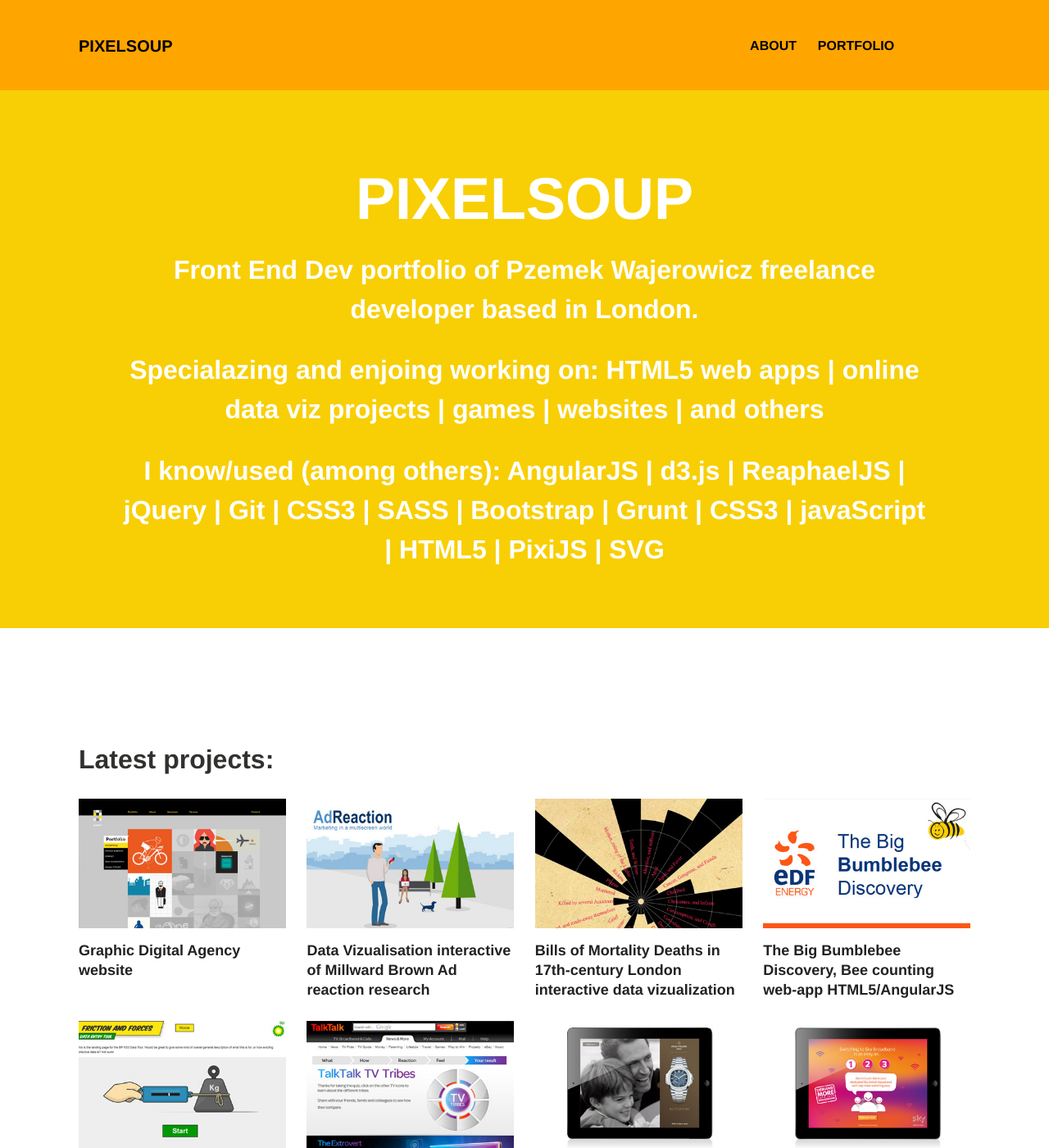
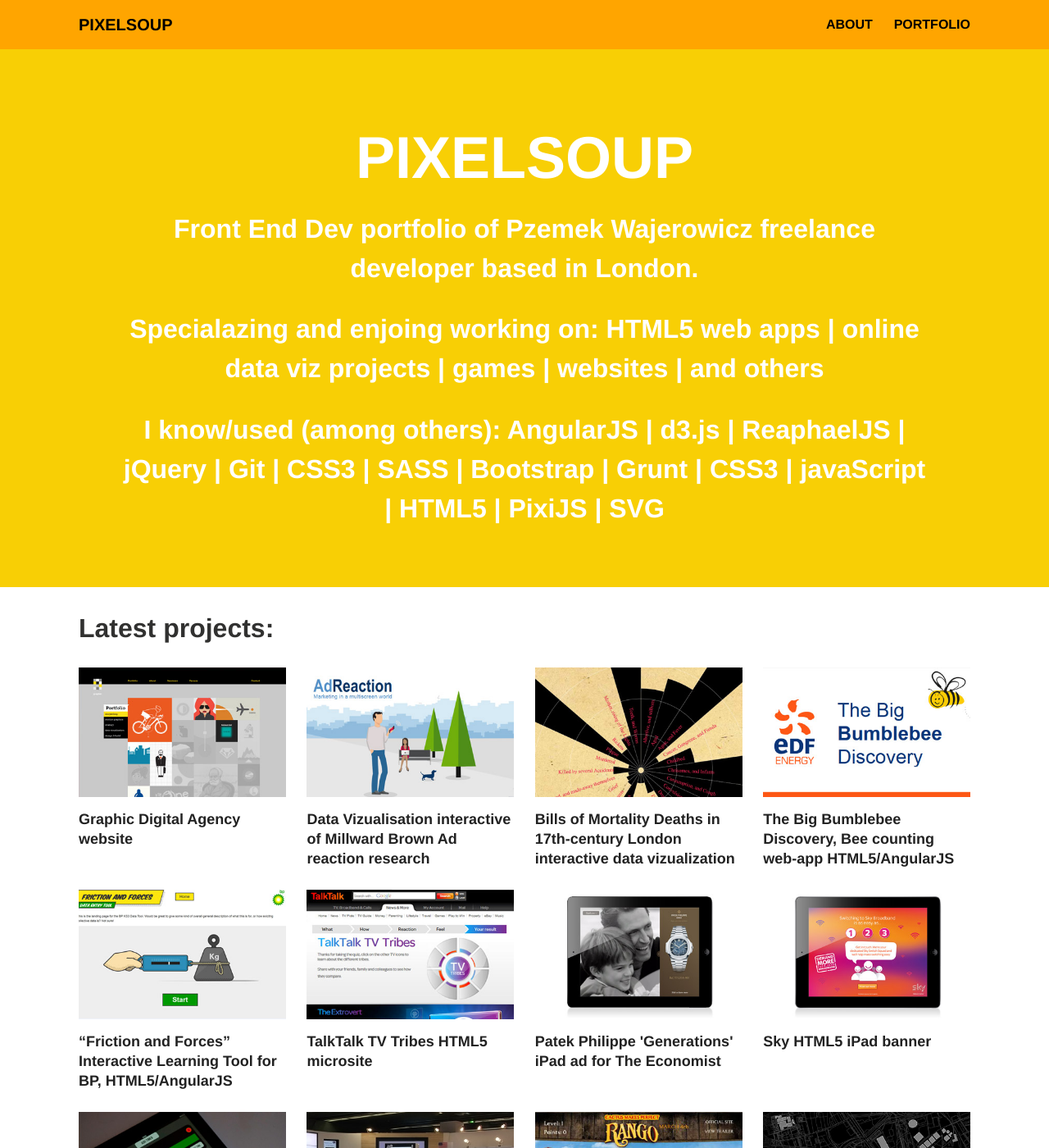
Before and after one commit to wajerrr/pixelsoup, a Jekyll site: the page built from index.md, in a window 1280 px wide and 1400 px high. Shown: the whole window at 82% size. Built offline with Jekyll 4.4.1, drawn with Linux system fonts in a browser that asks for light colours.

Commit message:
design update

```diff
--- a/_layouts/default.html
+++ b/_layouts/default.html
@@ -53,11 +53,9 @@
 
       {{ content }}
 
+
+    </div>
       {% include footer.html %}
-    </div>
-
-    <script src="{{ site.baseurl }}/js/vendor/jquery-1.9.1.min.js"></script>
-    <script src="{{ site.baseurl }}/js/main.js"></script>
 
     {% if page.toc == true %}
     <script type="text/javascript">
--- a/_layouts/home.html
+++ b/_layouts/home.html
@@ -49,7 +49,7 @@
 
 
     {% if page.image.feature %}
-    <div class="page-lead" style="background-image:url({{site.baseurl}}/images/{{ page.image.feature }})">
+    <div class="page-lead fixed-header-offset" style="background-image:url({{site.baseurl}}/images/{{ page.image.feature }})">
       <div class="wrap page-lead-content">
         <h1>PIXELSOUP</h1>
         <h2>Front End Dev portfolio of Pzemek Wajerowicz freelance developer based in London.</h2> <h2>Specialazing and enjoing working on: HTML5 web apps | online data viz projects | games | websites | and others</h2>
@@ -64,10 +64,7 @@
 
       <div id="main" role="main">
         <div class="wrap">
-          <div class="page-title">
-            <h1>{{ page.title }}</h1>
-            {% if page.excerpt %}<h2>{{ page.excerpt }}</h2>{% endif %}
-          </div>
+
           <div class="archive-wrap">
             <div class="page-content">
               {{ content }}
@@ -76,11 +73,9 @@
         </div><!-- /.wrap -->
       </div><!-- /#main -->
 
+
+    </div>
       {% include footer.html %}
-    </div>
-
-    <script src="{{ site.baseurl }}/js/vendor/jquery-1.9.1.min.js"></script>
-    <script src="{{ site.baseurl }}/js/main.js"></script>
 
   </body>
 
--- a/_sass/_helpers.scss
+++ b/_sass/_helpers.scss
@@ -8,6 +8,11 @@
 .come-in {
   @include transform(translateY(20px));
   @include animation(pop 0.5s ease forwards);
+}
+
+.fixed-header-offset
+{
+  margin-top:$masthead-offset;
 }
 
 .already-visible {
@@ -104,8 +109,8 @@
       @include omega(4n);
     }
     @include media($large) {
-      float: left;
-      width: 6.575em;
+
+      width: 100%;
       margin-right: .25em; // magic number ugh
       margin-bottom: .25em; // magic number ugh
       @include omega(9n);
--- a/_sass/_layout.scss
+++ b/_sass/_layout.scss
@@ -1,43 +1,5 @@
 // MASTHEAD
 // --------------------------------------------------
-
-#masthead {
-	padding: $gutter;
-	z-index: 5;
-	position: fixed;
-	top:0;
-	height:110px;
-	width:100%;
-	background-color:orange;
-	@include transform(translate(0,0));
-	@include transition(500ms cubic-bezier(.645,.045,.355,1.000));
-	&.slide {
-		@include transform(translate(-1600px,0));
-	}
-	.inner-wrap {
-		@include outer-container;
-	}
-}
-.site-title {
-	@include row;
-	@include media($large) {
-		@include span-columns(4);
-	}
-	padding: (.25 * $masthead-height) 0; // fourth the height to center vertically
-	height: $masthead-height;
-	text-decoration: none;
-	color: $black;
-	font-family: $alt-font;
-	font-weight: 700;
-	@include font-size(20,no);
-	line-height: .5 * $masthead-height; // half the height to center vertically
-	text-transform: uppercase;
-}
-
-
-// NAVIGATIONS
-// --------------------------------------------------
-
 .menu {
 li {
 float: left;
@@ -59,7 +21,7 @@
 content: '';
 display: block;
 position: absolute;
-				top: 0;
+top: 16px;
 left: 0;
 height: 2px;
 @include transition(width 0.3s);
@@ -79,20 +41,56 @@
 }
 }
 }
+#masthead {
+
+	z-index: 5;
+	position: fixed;
+	padding-left:$gutter;
+	padding-right:$gutter;
+	top:0;
+	height:$masthead-height;
+	width:100%;
+	background-color:orange;
+	@include transform(translate(0,0));
+	@include transition(500ms cubic-bezier(.645,.045,.355,1.000));
+	&.slide {
+		@include transform(translate(-1600px,0));
+	}
+	.inner-wrap {
+		@include outer-container;
+	}
+}
+.site-title {
+
+
+		@include span-columns(4);
+
+	padding: (.25 * $masthead-height) 0; // fourth the height to center vertically
+	height: $masthead-height;
+	text-decoration: none;
+	color: $black;
+	font-family: $alt-font;
+	font-weight: 700;
+	@include font-size(20,no);
+	line-height: .5 * $masthead-height; // half the height to center vertically
+	text-transform: uppercase;
+}
+
+
+// NAVIGATIONS
+// --------------------------------------------------
+
 
 .top-menu {
-	display: none;
+
+
+
+		float:right;
+		ul {
 			position: relative;
-	@include media($medium) {
-		@include span-columns(12);
-	}
-	@include media($large) {
-		@include span-columns(7);
-		ul {
-			position: absolute;
 			right: 0;
 		}
-	}
+
 	.home,
 	.sub-menu-item {
 		display: none;
@@ -120,8 +118,6 @@
 // --------------------------------------------------
 
 #page-wrapper {
-
-	margin-top:110px;
 
 	padding: 0 $gutter; // add white space for smaller screens
 	@include size(100% 100%);
@@ -151,30 +147,15 @@
 
 #main {
 	.inner-wrap {
-		@include media($medium) {
-			@include span-columns(9);
+
 	}
-	}
-	.toc {
-		@include media($medium) {
-			@include row($direction: RTL);
-		}
-		@include media($large) {
-			@include span-columns(2 of 9);
-		}
-	}
+
 	.page-title {
 		@include fill-parent;
 	}
 	@at-root {
 		.page-content {
-			@include media($medium) {
-				@include row($direction: RTL);
-				//@include span-columns(7 of 9);
-			}
-			@include media($large) {
-				@include span-columns(7 of 9);
-			}
+
 			// larger font for intro paragraph
 			> p {
 				&:first-child {
@@ -215,33 +196,7 @@
 			}
 		}
 	}
-	.ads {
-		position: relative;
-		text-align: center;
-		margin-top: $gutter;
-		margin-left: -$gutter;
-		margin-right: -$gutter;
-		padding: 10px 0 20px;
-		background: lighten($border-color,5);
-		@include media($medium) {
-			@include span-columns(3);
-			margin-left: 0;
-			margin-right: 0;
-		}
-		&:after {
-			content: 'Advertisement';
-			position: absolute;
-			bottom: 0;
-			width: 100%;
-			text-align: center;
-			display: block;
-			@include font-size(9,no);
-			font-family: $alt-font;
-		}
-		ins {
-			border-width: 0;
-		}
-	}
+
 }
 // page lead
 .page-lead {
@@ -250,7 +205,6 @@
 	background-repeat: no-repeat;
 	background-attachment: fixed;
 	text-align: center;
-	margin-top:110px;
 	color: $white;
 	@include media($large) {
 		background-size: cover;
@@ -465,10 +419,9 @@
 // --------------------------------------------------
 
 #site-footer {
-	@include outer-container;
-	margin-top: (3 * (0px + $doc-line-height));
-	margin-top: (3 * (0rem + ($doc-line-height / $doc-font-size)));
-	padding-bottom: $gutter;
+	width:100%;
+	background-color:red;
+
 	font-family: $alt-font;
 	.copyright {
 		@include font-size(12);
--- a/_sass/_variables.scss
+++ b/_sass/_variables.scss
@@ -80,3 +80,4 @@
 // Masthead
 
 $masthead-height: $button-size * 2;
+$masthead-offset: $masthead-height;
```
Also changed, not shown: _includes/post-grid_home_page.html (added, +7 -0 lines), _layouts/archive_home_page.html (added, +22 -0 lines), _layouts/article.html (+3 -5 lines). Lines whose indentation alone changed are shown as unchanged.
